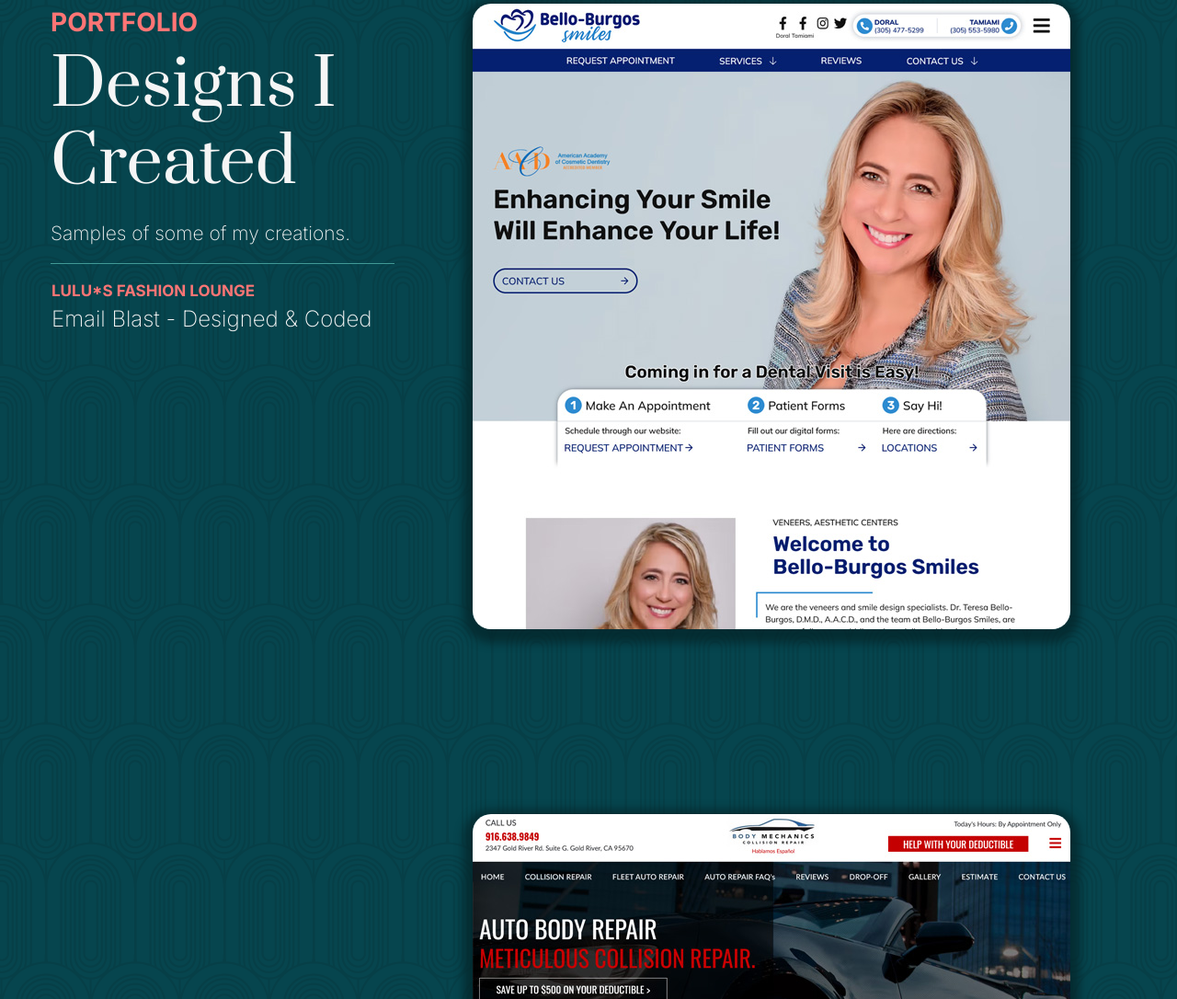
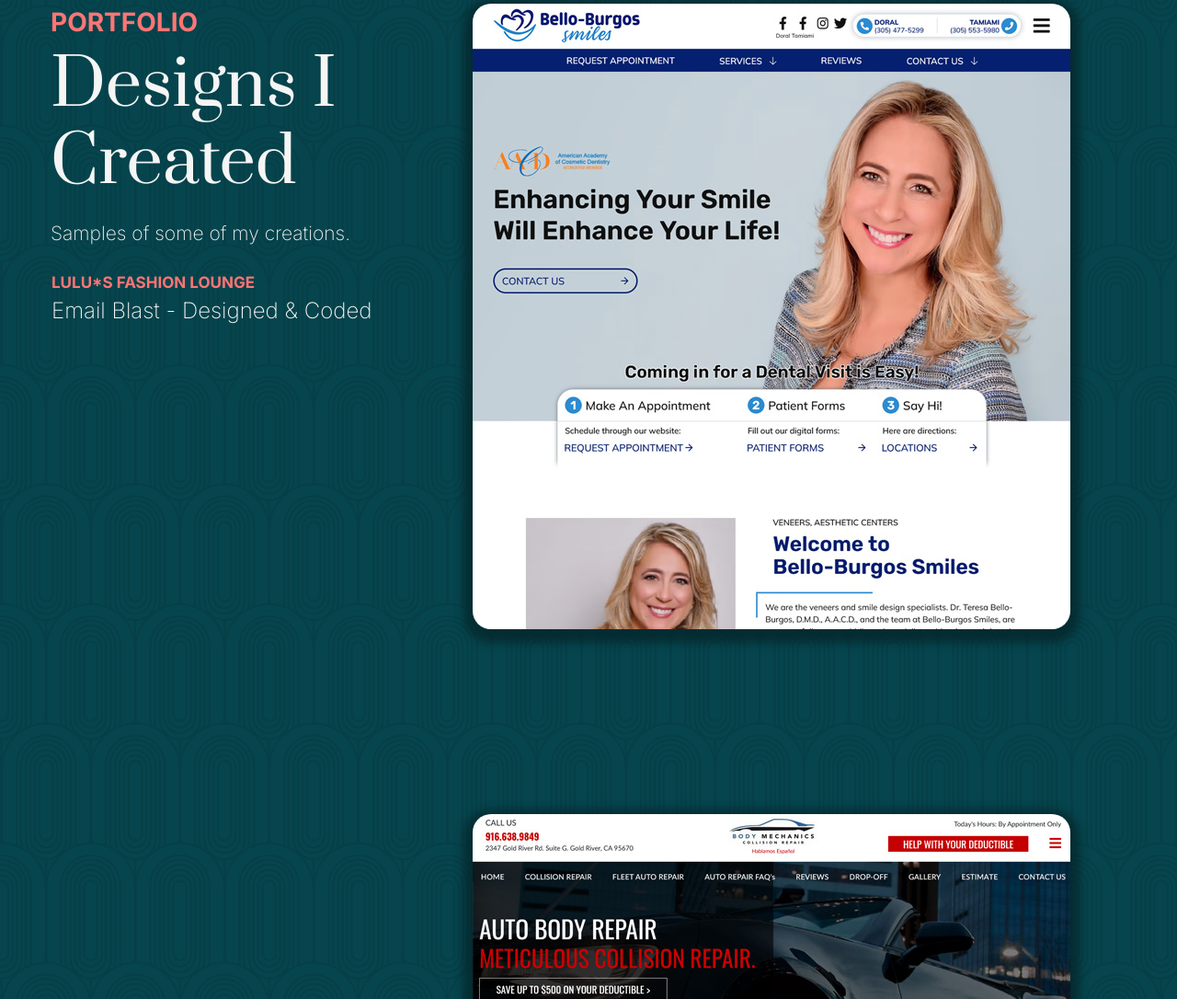
Before and after one commit to abuchholtz/abuchholtz.github.io, a plain HTML site: page index.html in a window 1280 px wide. Shown: the part 2989-4075 px from the top of the page at 92% size. Drawn offline with nearby package versions, Linux system fonts and the light colour scheme.

Commit message:
Update index.html
removed divide line

```diff
--- a/index.html
+++ b/index.html
@@ -104,7 +104,6 @@
               <span class="category">PORTFOLIO</span><br>
               <h2 class="portfolio--title">Designs I Created</h2>
               <p class="portfolio--text">Samples of some of my creations.</p>
-              <div class="divide-line"></div>
               <div id="list-example" class="list-group">
                 <a class="list-group-item list-group-item-action" href="#list-item-1">
                   <span class="sample-title">Bello-Burgos Smiles</span><br><span class="sample-text">Website - Designed & Coded <br></span>
```
